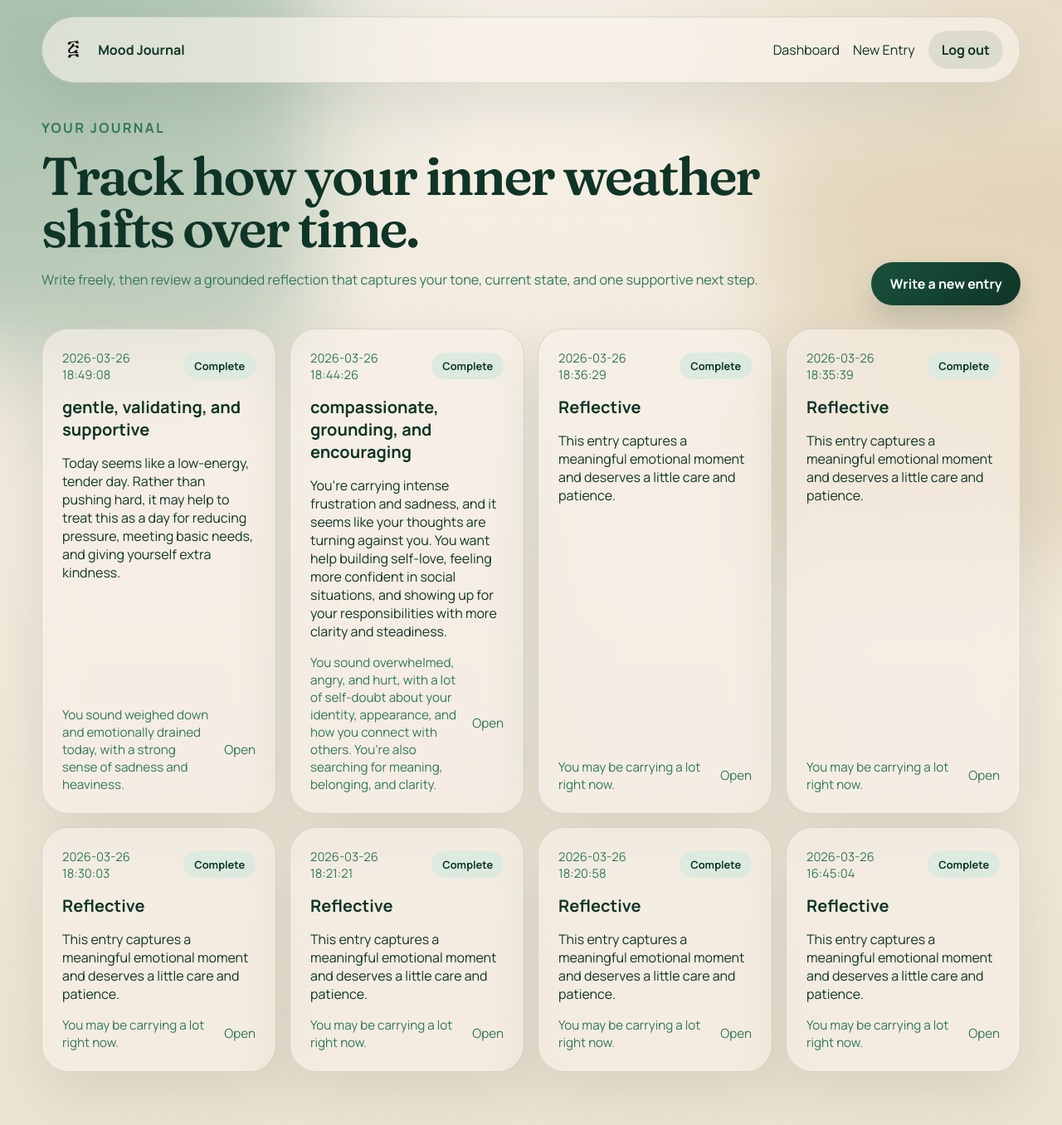
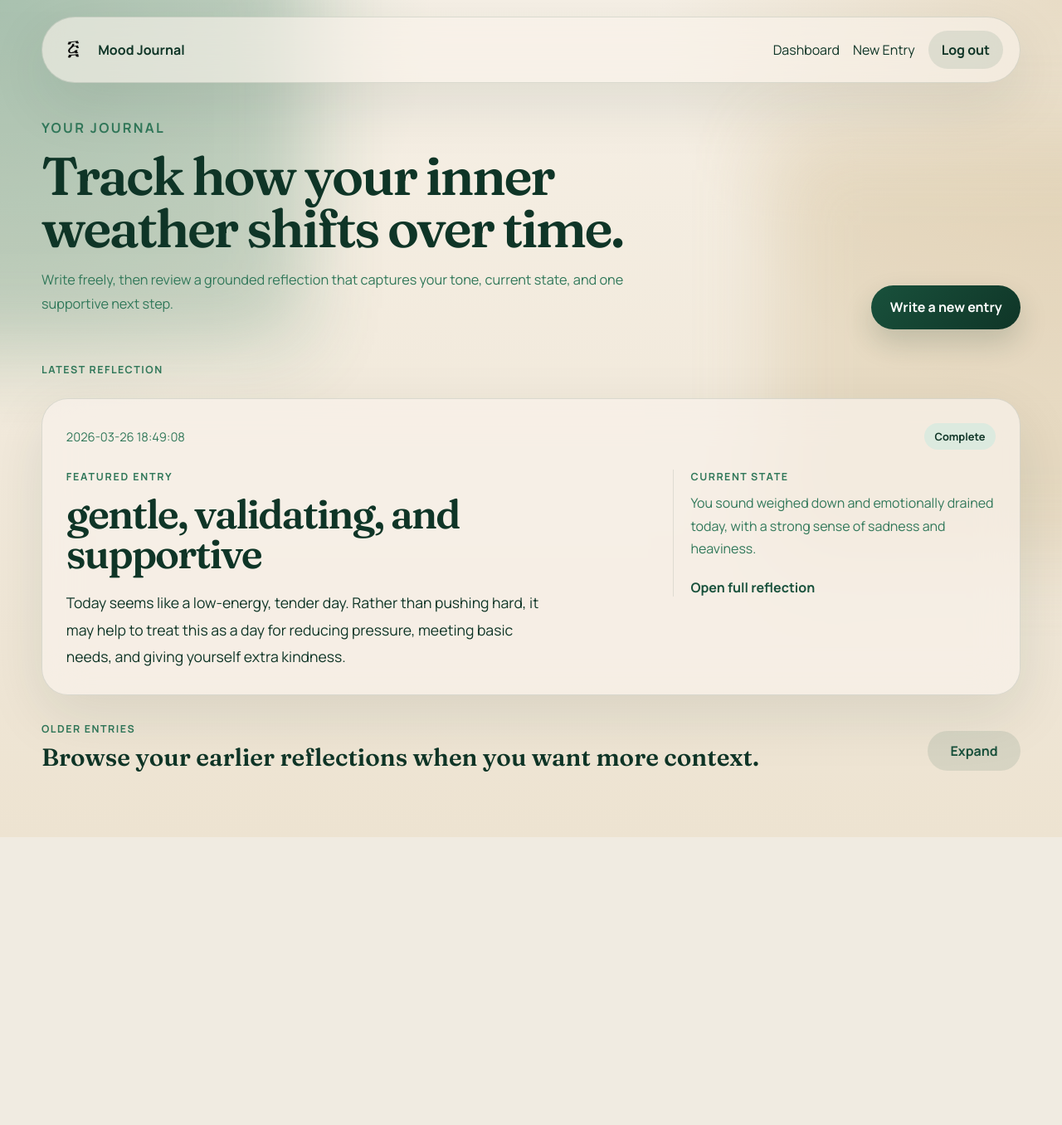
Before and after one commit to paganini116/mood-journal, a Flask app: page /journal/ in a window 1280 px wide. Shown: the whole page at 83% size. After the commit the page ends 1009 px from the top, so only its background shows below. Run offline with Flask 3, Linux system fonts and the light colour scheme; a user stored in the database is signed in; data comes from the database, SQL or seed files in the repository.

Commit message:
last commit with last changes of UI

```diff
--- a/app/static/style.css
+++ b/app/static/style.css
@@ -159,7 +159,17 @@ textarea {
 .dashboard-hero {
   grid-template-columns: minmax(0, 1fr) auto;
   align-items: end;
-  margin-bottom: 1.75rem;
+  margin-bottom: 2.5rem;
+  gap: 1.5rem;
+}
+
+.dashboard-hero-copy {
+  max-width: 46rem;
+}
+
+.dashboard-hero-actions {
+  display: flex;
+  align-items: flex-end;
 }
 
 .composer-layout {
@@ -215,7 +225,6 @@ textarea {
 }
 
 .feature-list,
-.entry-grid,
 .detail-grid,
 .admin-stat-grid,
 .admin-grid {
@@ -226,10 +235,6 @@ textarea {
 .feature-list {
   grid-template-columns: repeat(2, minmax(0, 1fr));
   margin-top: 2rem;
-}
-
-.entry-grid {
-  grid-template-columns: repeat(auto-fit, minmax(260px, 1fr));
 }
 
 .admin-stat-grid {
@@ -248,7 +253,6 @@ textarea {
 }
 
 .feature-card,
-.entry-card,
 .note-panel,
 .stat-card {
   background: rgba(248, 242, 234, 0.58);
@@ -260,23 +264,39 @@ textarea {
   font-family: "Fraunces", serif;
 }
 
-.entry-card {
-  display: flex;
-  flex-direction: column;
+.section-label {
+  margin: 0 0 0.65rem;
+  color: var(--muted);
+  font-size: 0.78rem;
+  font-weight: 700;
+  letter-spacing: 0.12em;
+  text-transform: uppercase;
+}
+
+.section-title {
+  margin: 0;
+  font-family: "Fraunces", serif;
+  font-size: clamp(1.5rem, 2.3vw, 2.2rem);
+  line-height: 1.08;
+}
+
+.featured-entry-wrap,
+.recent-entries-wrap {
+  display: grid;
   gap: 1rem;
 }
 
-.entry-card h2 {
-  margin: 0;
-  font-size: 1.25rem;
+.featured-entry-wrap {
+  margin-bottom: 2rem;
 }
 
-.entry-card p {
-  margin: 0;
+.featured-entry-card {
+  padding: 1.8rem;
+  background: rgba(248, 242, 234, 0.72);
 }
 
-.entry-card-head,
-.entry-card-foot,
+.featured-entry-meta,
+.entry-list-top,
 .detail-head {
   display: flex;
   justify-content: space-between;
@@ -284,10 +304,138 @@ textarea {
   align-items: center;
 }
 
-.entry-card-foot {
-  margin-top: auto;
+.featured-entry-body {
+  display: grid;
+  grid-template-columns: minmax(0, 1.35fr) minmax(240px, 0.75fr);
+  gap: 2rem;
+  align-items: start;
+  margin-top: 1.5rem;
+}
+
+.featured-entry-main h2 {
+  margin: 0;
+  font-family: "Fraunces", serif;
+  font-size: clamp(2rem, 3.8vw, 3.5rem);
+  line-height: 0.98;
+  letter-spacing: -0.04em;
+}
+
+.featured-entry-summary {
+  margin: 1.2rem 0 0;
+  max-width: 36rem;
+  font-size: 1.1rem;
+  line-height: 1.85;
+  color: var(--text);
+}
+
+.featured-entry-side {
+  display: grid;
+  gap: 1.4rem;
+  padding-left: 1.25rem;
+  border-left: 1px solid rgba(15, 53, 39, 0.1);
+}
+
+.featured-entry-detail p:last-child,
+.entry-list-side p {
+  margin: 0;
   color: var(--muted);
-  font-size: 0.95rem;
+  line-height: 1.7;
+}
+
+.section-header {
+  display: flex;
+  align-items: end;
+  justify-content: space-between;
+  gap: 1rem;
+}
+
+.entries-disclosure {
+  display: grid;
+  gap: 1rem;
+}
+
+.entries-disclosure-toggle {
+  display: flex;
+  align-items: end;
+  justify-content: space-between;
+  gap: 1rem;
+  list-style: none;
+  cursor: pointer;
+}
+
+.entries-disclosure-toggle::-webkit-details-marker {
+  display: none;
+}
+
+.entries-disclosure-action {
+  display: inline-flex;
+  align-items: center;
+  justify-content: center;
+  min-width: 7rem;
+  padding: 0.8rem 1rem;
+  border-radius: 999px;
+  background: rgba(25, 81, 60, 0.1);
+  color: var(--accent);
+  font-weight: 700;
+}
+
+.entries-disclosure-close {
+  display: none;
+}
+
+.entries-disclosure[open] .entries-disclosure-open {
+  display: none;
+}
+
+.entries-disclosure[open] .entries-disclosure-close {
+  display: inline;
+}
+
+.entry-list {
+  display: grid;
+  gap: 1rem;
+}
+
+.entry-list-item {
+  display: grid;
+  grid-template-columns: minmax(0, 1.4fr) minmax(220px, 0.7fr);
+  gap: 1.5rem;
+  align-items: start;
+  padding: 1.4rem 1.5rem;
+  background: rgba(248, 242, 234, 0.58);
+}
+
+.entry-list-main,
+.entry-list-side {
+  display: grid;
+  gap: 0.9rem;
+}
+
+.entry-list-main h3 {
+  margin: 0;
+  font-size: 1.35rem;
+  line-height: 1.15;
+}
+
+.entry-list-summary {
+  margin: 0;
+  color: var(--text);
+  line-height: 1.75;
+}
+
+.entry-list-side {
+  align-content: space-between;
+  min-height: 100%;
+  padding-left: 1.2rem;
+  border-left: 1px solid rgba(15, 53, 39, 0.08);
+}
+
+.entry-link {
+  display: inline-flex;
+  align-items: center;
+  width: fit-content;
+  font-weight: 700;
+  color: var(--accent);
 }
 
 .entry-date {
@@ -432,14 +580,31 @@ textarea {
     grid-template-columns: 1fr;
   }
 
+  .featured-entry-body,
+  .entry-list-item {
+    grid-template-columns: 1fr;
+  }
+
+  .entries-disclosure-toggle {
+    flex-direction: column;
+    align-items: flex-start;
+  }
+
+  .featured-entry-side,
+  .entry-list-side {
+    padding-left: 0;
+    border-left: 0;
+    padding-top: 0.4rem;
+  }
+
   .feature-list {
     grid-template-columns: 1fr;
   }
 
   .site-header,
   .site-nav,
-  .entry-card-head,
-  .entry-card-foot,
+  .featured-entry-meta,
+  .entry-list-top,
   .detail-head {
     flex-direction: column;
     align-items: flex-start;
--- a/app/templates/journal/dashboard.html
+++ b/app/templates/journal/dashboard.html
@@ -4,33 +4,94 @@
 
 {% block content %}
   <section class="dashboard-hero">
-    <div>
+    <div class="dashboard-hero-copy">
       <p class="eyebrow">Your journal</p>
       <h1>Track how your inner weather shifts over time.</h1>
       <p class="lede">
         Write freely, then review a grounded reflection that captures your tone, current state, and one supportive next step.
       </p>
     </div>
-    <a class="button" href="{{ url_for('journal.new_entry') }}">Write a new entry</a>
+    <div class="dashboard-hero-actions">
+      <a class="button" href="{{ url_for('journal.new_entry') }}">Write a new entry</a>
+    </div>
   </section>
 
   {% if entries %}
-    <section class="entry-grid">
-      {% for entry in entries %}
-        <article class="panel entry-card">
-          <div class="entry-card-head">
-            <p class="entry-date">{{ entry["created_at"] }}</p>
-            <span class="status-pill status-{{ entry['analysis_status'] }}">{{ entry["analysis_status"].replace('_', ' ') }}</span>
+    {% set featured_entry = entries[0] %}
+    {% set recent_entries = entries[1:] %}
+
+    <section class="featured-entry-wrap">
+      <p class="section-label">Latest reflection</p>
+      <article class="panel featured-entry-card">
+        <div class="featured-entry-meta">
+          <p class="entry-date">{{ featured_entry["created_at"] }}</p>
+          <span class="status-pill status-{{ featured_entry['analysis_status'] }}">
+            {{ featured_entry["analysis_status"].replace('_', ' ') }}
+          </span>
+        </div>
+
+        <div class="featured-entry-body">
+          <div class="featured-entry-main">
+            <p class="eyebrow">Featured entry</p>
+            <h2>{{ featured_entry["tone"] or "Awaiting reflection" }}</h2>
+            <p class="featured-entry-summary">
+              {{ featured_entry["summary"] or featured_entry["raw_text"][:240] ~ "..." }}
+            </p>
           </div>
-          <h2>{{ entry["tone"] or "Awaiting reflection" }}</h2>
-          <p>{{ entry["summary"] or entry["raw_text"][:180] ~ "..." }}</p>
-          <div class="entry-card-foot">
-            <span>{{ entry["current_state"] or "Processing your reflection..." }}</span>
-            <a href="{{ url_for('journal.entry_detail', entry_id=entry['id']) }}">Open</a>
+
+          <div class="featured-entry-side">
+            <div class="featured-entry-detail">
+              <p class="section-label">Current state</p>
+              <p>{{ featured_entry["current_state"] or "Processing your reflection..." }}</p>
+            </div>
+            <a class="entry-link" href="{{ url_for('journal.entry_detail', entry_id=featured_entry['id']) }}">
+              Open full reflection
+            </a>
           </div>
-        </article>
-      {% endfor %}
+        </div>
+      </article>
     </section>
+
+    {% if recent_entries %}
+      <section class="recent-entries-wrap">
+        <details class="entries-disclosure">
+          <summary class="entries-disclosure-toggle">
+            <div>
+              <p class="section-label">Older entries</p>
+              <h2 class="section-title">Browse your earlier reflections when you want more context.</h2>
+            </div>
+            <span class="entries-disclosure-action">
+              <span class="entries-disclosure-open">Expand</span>
+              <span class="entries-disclosure-close">Collapse</span>
+            </span>
+          </summary>
+
+          <div class="entry-list">
+            {% for entry in recent_entries %}
+              <article class="panel entry-list-item">
+                <div class="entry-list-main">
+                  <div class="entry-list-top">
+                    <p class="entry-date">{{ entry["created_at"] }}</p>
+                    <span class="status-pill status-{{ entry['analysis_status'] }}">
+                      {{ entry["analysis_status"].replace('_', ' ') }}
+                    </span>
+                  </div>
+                  <h3>{{ entry["tone"] or "Awaiting reflection" }}</h3>
+                  <p class="entry-list-summary">
+                    {{ entry["summary"] or entry["raw_text"][:200] ~ "..." }}
+                  </p>
+                </div>
+
+                <div class="entry-list-side">
+                  <p>{{ entry["current_state"] or "Processing your reflection..." }}</p>
+                  <a class="entry-link" href="{{ url_for('journal.entry_detail', entry_id=entry['id']) }}">Open</a>
+                </div>
+              </article>
+            {% endfor %}
+          </div>
+        </details>
+      </section>
+    {% endif %}
   {% else %}
     <section class="panel empty-state">
       <p class="eyebrow">No entries yet</p>
```
Also changed, not shown: .codex/environments/environment.toml (added).
